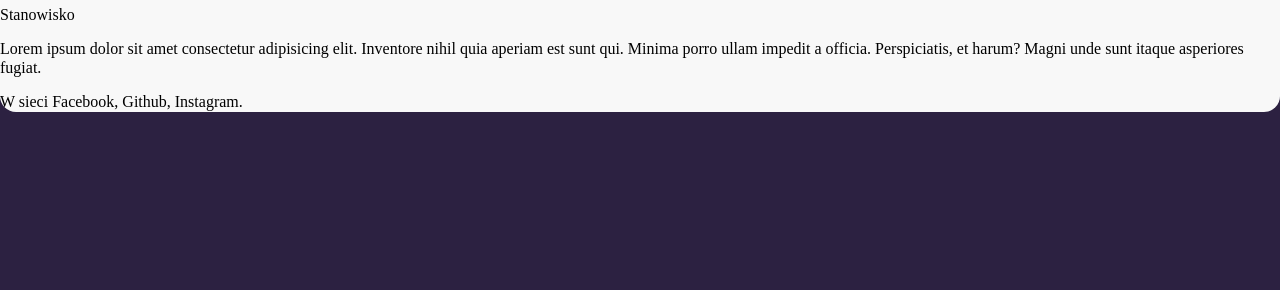
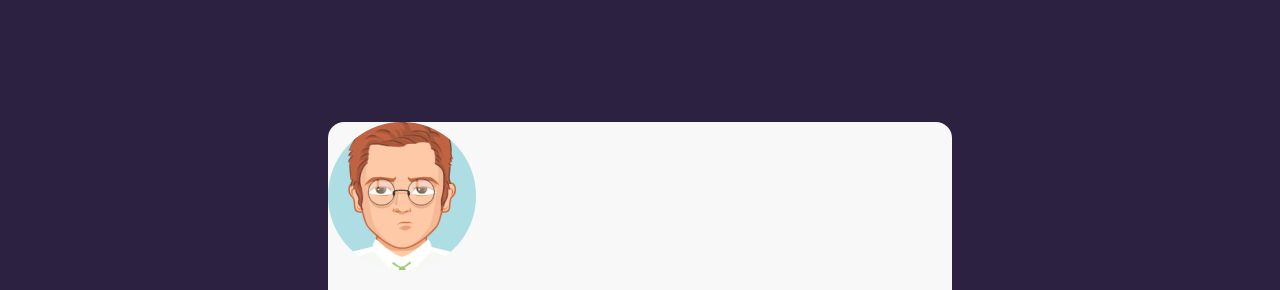
Before and after one commit to swrkm/business-card, a plain HTML site: page index.html in a window 1280 px wide. Shown: the part 92-382 px from the top of the page. Drawn offline with Linux system fonts and the light colour scheme.

Commit message:
business card centered

```diff
--- a/index.html
+++ b/index.html
@@ -11,7 +11,7 @@
 <body>
 <main class="main">
     <article>
-        <img src="">
+        <img src="avatar.png" alt="zdjecie Imi i nazwisko">
         <header>
             <h1>Imie i nazwisko</h1>
             <p>Stanowisko</p>
--- a/style.css
+++ b/style.css
@@ -1,8 +1,14 @@
 body {
-    background: #2C2141;;
+    background: #2C2141;
+    display: flex;
+    align-items: center;
+    justify-content: center;
+    min-height: 100vh;
 }
 
 .main {
     background: #F8F8F8;
     border-radius: 16px;
+    width: 624px;
+    margin: 16px;
 }
```
Also changed, not shown: avatar.png (added).
